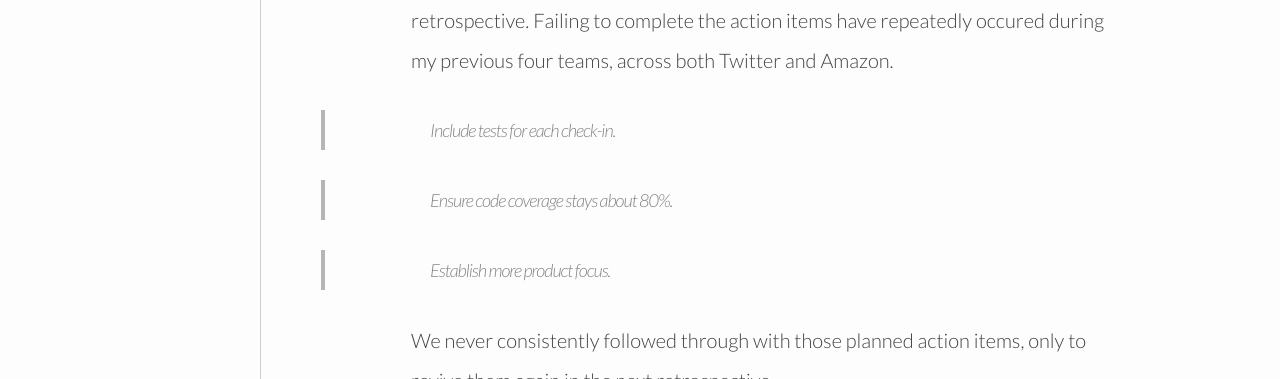
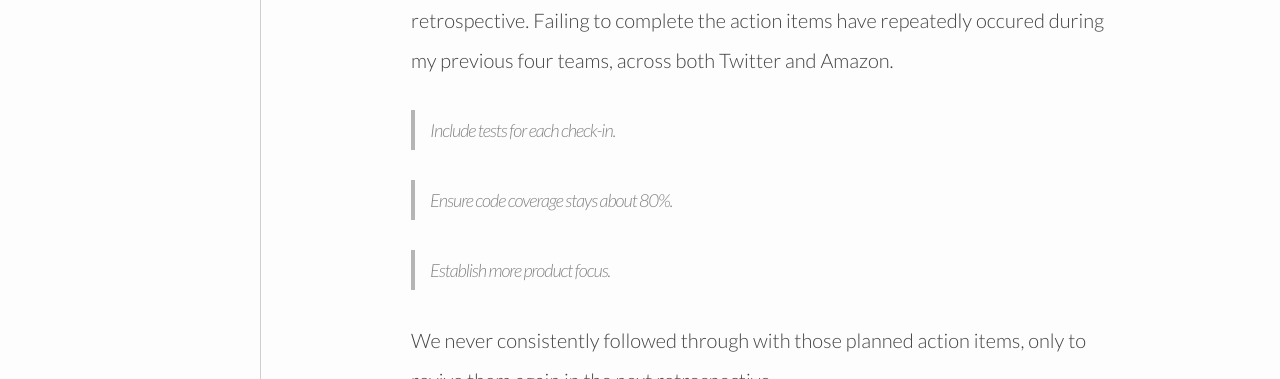
Before and after one commit to wyattlam1/wyattlam1.github.io, a Jekyll site: the page built from _posts/2015-07-28-on-retrospectives.markdown, in a window 1280 px wide. Shown: the part 704-1083 px from the top of the page. Built offline with Jekyll 4.4.1, drawn with Linux system fonts in a browser that asks for light colours.

Commit message:
minor fixes to layout

```diff
--- a/_posts/2015-08-04-design-never-ends.markdown
+++ b/_posts/2015-08-04-design-never-ends.markdown
@@ -6,6 +6,8 @@ categories: design
 extra_css: posts/design-never-ends.css
 ---
 This is the fifth iteration of my personal website. I can't believe I purchsed the wyattlam.com domain six years ago and launched my first site soon after. I knew almost nothing about web design then (still have minimal knowledge now) but *wow* it was interesting to look back at my previous designs.
+
+<br>
 
 <div>
     <div class="row">
--- a/_sass/_layout.scss
+++ b/_sass/_layout.scss
@@ -278,6 +278,21 @@ $left-container-width: 200px;
 
         margin-bottom: $spacing-unit;
     }
+
+    blockquote {
+        margin-left: $spacing-unit*3;
+        margin-right: $spacing-unit*3;
+
+        p {
+            padding-left: 0;
+            padding-right: 0;
+        }
+    }
+
+    li {
+        margin-left: $spacing-unit*3;
+        margin-right: $spacing-unit*3;
+    }
 }
 
 .center {
```
